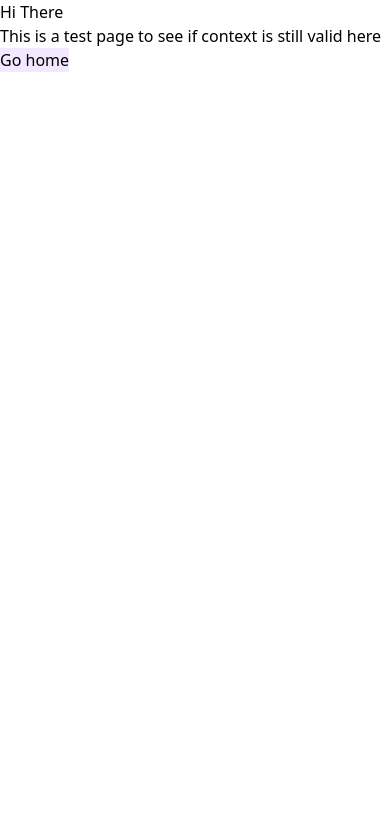
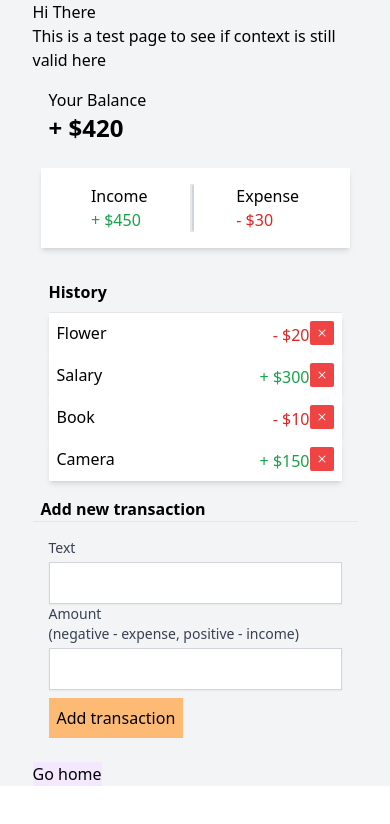
Before and after one commit to quincyhill/nextjs-playground, a Next.js app: page /test in a window 390 px wide. Shown: the top 824 px of the page. Built offline with nearby package versions, Linux system fonts and the light colour scheme.

Commit message:
Fixed id issue along with converting the string amount to number, I think there is a bug or something somewhere ts should catch this, also more responsiveness and the Expense tracker is now feature complete, just need to mess around with it

```diff
--- a/components/ExpenseTracker/AddTransaction.tsx
+++ b/components/ExpenseTracker/AddTransaction.tsx
@@ -1,20 +1,33 @@
-import React from 'react'
+import React, { useContext } from 'react'
 import { useForm, SubmitHandler } from 'react-hook-form'
-
-interface Inputs {
-  text: string
-  amount: number
-}
+import { GlobalContext, Transaction } from '../../lib/context/GlobalState'
 
 export const AddTransaction = () => {
+  const { state, dispatch } = useContext(GlobalContext)
+
   const {
     register,
     handleSubmit,
     watch,
     formState: { errors },
-  } = useForm<Inputs>()
+  } = useForm<Transaction>()
 
-  const onFormSubmit: SubmitHandler<Inputs> = (data) => console.log(data)
+  const onFormSubmit: SubmitHandler<Transaction> = (data: Transaction) => {
+    // I shouldnt have to do this since I'm passing in the correct Transaction type
+    // Amount should be a number but I'm getting a string, need to check up on docs
+
+    const amountStr: string = data.amount.toString()
+    const myAmount: number = parseInt(amountStr)
+
+    dispatch({
+      type: 'ADD_TRANSACTION',
+      payload: {
+        amount: myAmount,
+        text: data.text,
+        id: state.numCreatedTransactions + 1,
+      },
+    })
+  }
 
   // watch allows us to watch the form state of the inputs
   console.log(watch('text'))
--- a/components/ExpenseTracker/ExpenseTracker.tsx
+++ b/components/ExpenseTracker/ExpenseTracker.tsx
@@ -6,7 +6,7 @@ import AddTransaction from './AddTransaction'
 
 const ExpenseTracker = () => {
   return (
-    <div className="flex flex-col bg-orange-100 ">
+    <div className="flex flex-col">
       <Balance />
       <IncomeExpenses />
       <TransactionList />
--- a/components/ExpenseTracker/TransactionItem.tsx
+++ b/components/ExpenseTracker/TransactionItem.tsx
@@ -6,9 +6,10 @@ import { X as BiX } from 'react-bootstrap-icons'
 
 interface TransactionItemProps {
   transaction: Transaction
+  key: number
 }
 
-const TransactionItem = ({ transaction }: TransactionItemProps) => {
+const TransactionItem = ({ transaction, key }: TransactionItemProps) => {
   const { dispatch } = useContext(GlobalContext)
   const { text, amount, id } = transaction
   const sign = amount < 0 ? '-' : '+'
@@ -18,7 +19,7 @@ const TransactionItem = ({ transaction }: TransactionItemProps) => {
   }
 
   return (
-    <div>
+    <div key={key}>
       <li className="p-2 flex justify-between bg-white shadow-md">
         <p>{text}</p>
         <span
--- a/components/ExpenseTracker/TransactionList.tsx
+++ b/components/ExpenseTracker/TransactionList.tsx
@@ -13,8 +13,8 @@ export const TransactionList = () => {
       <p className="font-bold my-2">History</p>
       <hr />
       <ul>
-        {transactions.map((transaction) => (
-          <TransactionItem transaction={transaction} />
+        {transactions.map((transaction, keyId) => (
+          <TransactionItem transaction={transaction} key={keyId} />
         ))}
       </ul>
     </div>
--- a/components/Layout/Layout.tsx
+++ b/components/Layout/Layout.tsx
@@ -14,8 +14,8 @@ interface LayoutProps {
 
 const Layout = ({ children, home }: LayoutProps) => {
   return (
-    <div className="flex justify-center bg-gray-50 dark">
-      <div className="max-w-2xl p-0 m-0 ">
+    <div className="flex justify-center bg-gray-100 dark">
+      <div className="max-w-4xl p-0 m-0 ">
         <Head>
           <link rel="icon" href="/favicon.ico" />
           <meta
--- a/components/TodoCard/TodoCard.tsx
+++ b/components/TodoCard/TodoCard.tsx
@@ -19,7 +19,7 @@ const TodoCard = ({ todo, id }: TodoProps) => {
 
   return (
     <li
-      className="m-2 p-6 max-w-md mx-auto bg-yellow-200 rounded-xl shadow-lg flex items-center "
+      className="m-2 p-6 max-w-md mx-auto bg-white rounded-xl shadow-lg flex items-center "
       key={id}
     >
       <div className=" flex items-center space-x-4">
--- a/lib/context/GlobalState.tsx
+++ b/lib/context/GlobalState.tsx
@@ -7,6 +7,8 @@ export interface Transaction {
 
 export interface GlobalState {
   transactions: Transaction[]
+  numCreatedTransactions: number
+  numDeletedTransactions: number
 }
 
 // Initial state
@@ -18,6 +20,8 @@ const initialState: GlobalState = {
     { id: 3, text: 'Book', amount: -10 },
     { id: 4, text: 'Camera', amount: 150 },
   ],
+  numCreatedTransactions: 4,
+  numDeletedTransactions: 0,
 }
 
 export interface AddTransactionAction {
@@ -38,6 +42,7 @@ export const reducer = (state: GlobalState, action: Actions) => {
       return {
         ...state,
         transactions: [action.payload, ...state.transactions],
+        numCreatedTransactions: state.numCreatedTransactions + 1,
       }
     case 'DELETE_TRANSACTION':
       return {
@@ -45,6 +50,7 @@ export const reducer = (state: GlobalState, action: Actions) => {
         transactions: state.transactions.filter(
           (transaction) => transaction.id !== action.payload
         ),
+        numDeletedTransactions: state.numDeletedTransactions + 1,
       }
     default:
       return state
--- a/pages/test.tsx
+++ b/pages/test.tsx
@@ -1,16 +1,22 @@
 import React from 'react'
 import Link from 'next/link'
 import { GlobalProvider } from '../lib/context/GlobalState'
+import { ExpenseTracker } from '../components/ExpenseTracker'
 
 const TestPage = () => {
   return (
     <GlobalProvider>
-      <div>
-        <h1>Hi There</h1>
-        <p>This is a test page to see if context is still valid here</p>
-        <Link href="/">
-          <button className="bg-purple-100 hover:bg-purple-200">Go home</button>
-        </Link>
+      <div className="flex justify-center bg-gray-100 ">
+        <div className="w-10/12 sm:w-6/12 p-0 m-0">
+          <h1>Hi There</h1>
+          <p>This is a test page to see if context is still valid here</p>
+          <ExpenseTracker />
+          <Link href="/">
+            <button className="bg-purple-100 hover:bg-purple-200">
+              Go home
+            </button>
+          </Link>
+        </div>
       </div>
     </GlobalProvider>
   )
```
